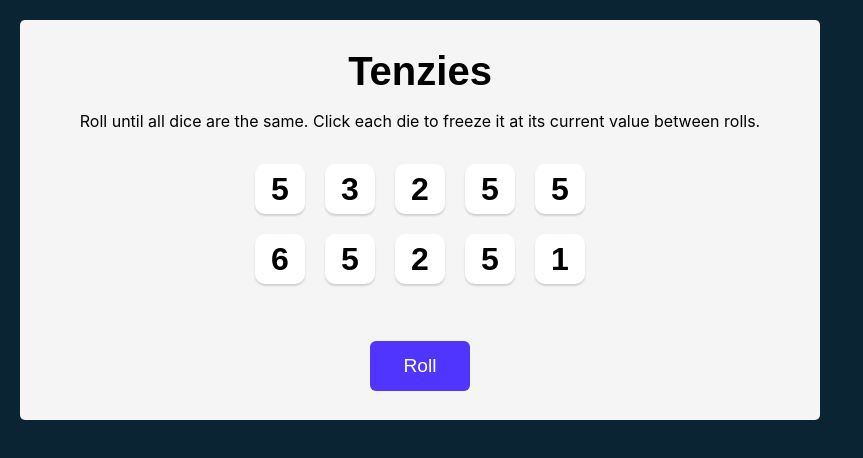
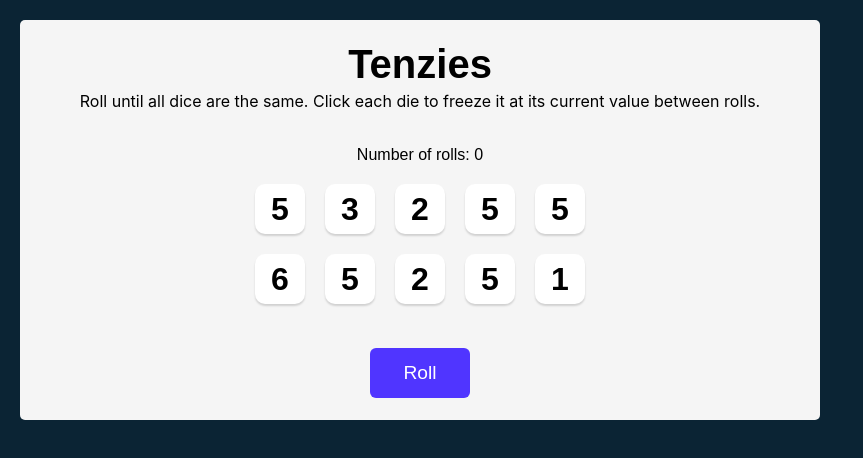
Before and after one commit to eva-lng/tenzies, a React (Vite) app: page / in a window 1280 px wide. Shown: the top 458 px of the page, without its empty margins (0-863 px from the left). Built offline with nearby package versions, Linux system fonts and the light colour scheme.

Commit message:
implemented moves counting feature

```diff
--- a/src/App.jsx
+++ b/src/App.jsx
@@ -7,6 +7,7 @@ import {useWindowSize} from 'react-use';
 export default function App() {
   const [dice, setDice] = useState(allNewDice())
   const [tenzies, setTenzies] = useState(false)
+  const [numOfRolls, setNumOfRolls] = useState(0)
   const { width, height } = useWindowSize()
 
   useEffect(() => {
@@ -35,11 +36,13 @@ export default function App() {
   function rollDice() {
     if (tenzies) {
       setDice(allNewDice())
+      setNumOfRolls(0)
       setTenzies(false)
     } else {
       setDice(prevDice => prevDice.map(die => (
         die.isHeld ? die : generateNewDie()
       )))
+      setNumOfRolls(prevNum => prevNum + 1)
     }
   }
 
@@ -63,6 +66,11 @@ export default function App() {
       {tenzies && <Confetti width={width} height={height} />}
       <h1 className="title">Tenzies</h1>
       <p className="instructions">Roll until all dice are the same. Click each die to freeze it at its current value between rolls.</p>
+      <div className="stats-container">
+        <div className="rolls">
+          <p>Number of rolls: {numOfRolls}</p>
+        </div>
+      </div>
       <div className="dice-container">
         {diceElements}
       </div>
```
